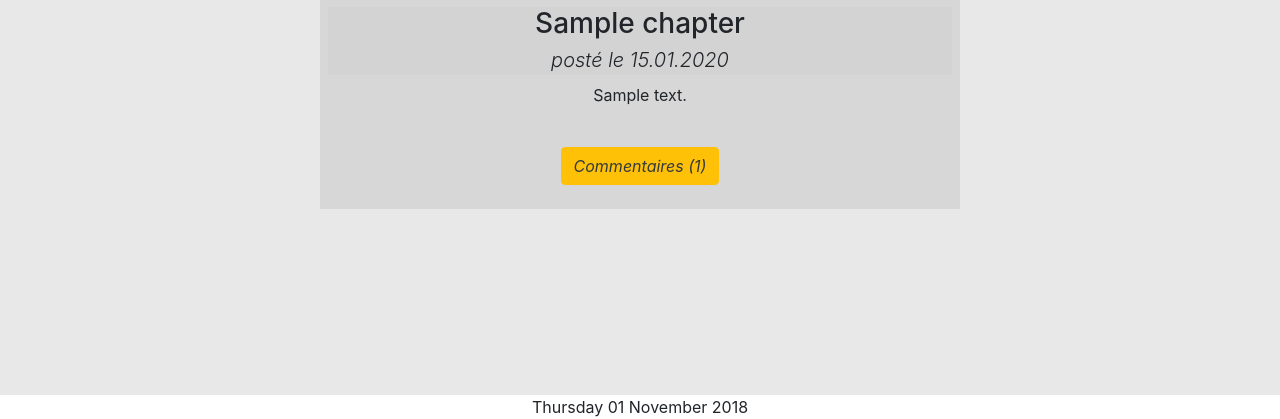
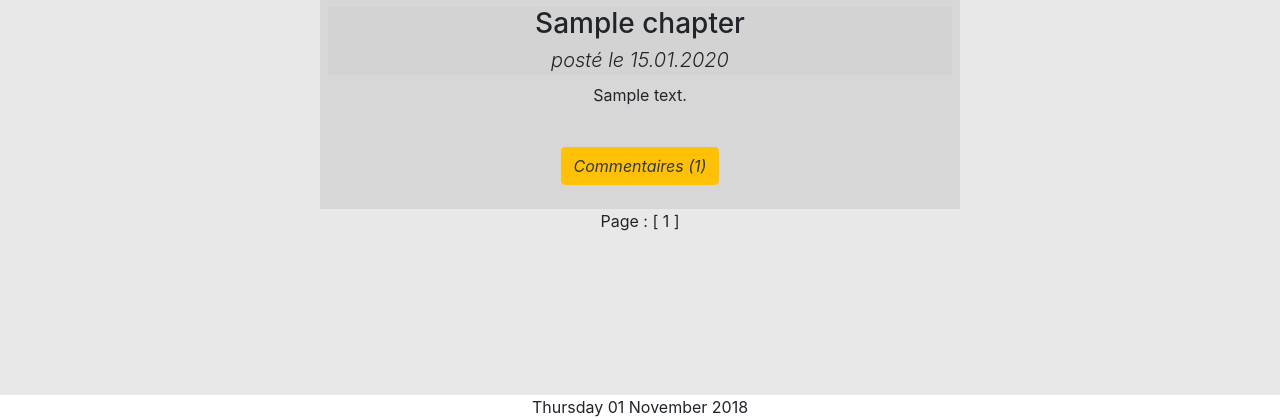
Before and after one commit to maguoi/BlogP4, a PHP site: page /index.php in a window 1280 px wide. Shown: the part 381-800 px from the top of the page. Run offline with PHP 8.4, Linux system fonts and the light colour scheme; tables that the repository leaves empty or names only in its code hold one stand-in row (values such as "Sample post").

Commit message:
add paging to list chapter

```diff
--- a/controller/backend.php
+++ b/controller/backend.php
@@ -5,10 +5,12 @@ require_once('model/CommentManager.php');
 require_once('model/UserManager.php');
 
 
-function homeAdmin()
+function homeAdmin($pageActuelle)
 {
 	$chapterManager = new ChapterManager();
-	$chapters = $chapterManager->getChapters();
+	$nombreDePages = $chapterManager->paginationChapters();
+	$chapterManager = new ChapterManager();
+	$chapters = $chapterManager->getChapters($pageActuelle);
 	$chapterManager = new ChapterManager();
 	$ulChapters = $chapterManager->getHeaderChapters();
 	$commentManager = new CommentManager();
@@ -16,14 +18,22 @@ function homeAdmin()
 	$userManager = new UserManager();
 	$countUsers = $userManager->countUsers();
 
-	require('view/backend/liChaptersTemplate.php');
-	require('view/backend/successLogin.php');
+	if ($pageActuelle>$nombreDePages || $pageActuelle<= 0) {
+			listChaptersBack(1);
+		}
+	else
+	{
+		require('view/backend/liChaptersTemplate.php');
+		require('view/backend/listChaptersView.php');
+	}
 }
 
-function listChaptersBack()
+function listChaptersBack($pageActuelle)
 {
 	$chapterManager = new ChapterManager();
-	$chapters = $chapterManager->getChapters();
+	$nombreDePages = $chapterManager->paginationChapters();
+	$chapterManager = new ChapterManager();
+	$chapters = $chapterManager->getChapters($pageActuelle);
 	$chapterManager = new ChapterManager();
 	$ulChapters = $chapterManager->getHeaderChapters();
 	$commentManager = new CommentManager();
@@ -32,11 +42,14 @@ function listChaptersBack()
 	$countUsers = $userManager->countUsers();
 
 
-	require('view/backend/liChaptersTemplate.php');
-	require('view/backend/listChaptersView.php');
-
-
-
+	if ($pageActuelle>$nombreDePages || $pageActuelle<= 0) {
+			listChaptersBack(1);
+		}
+	else
+	{
+		require('view/backend/liChaptersTemplate.php');
+		require('view/backend/listChaptersView.php');
+	}
 }
 
 function chapterBack()
@@ -115,7 +128,7 @@ function getUser($login)
 			$_SESSION['login'] = $login;
 			$_SESSION['group'] = $result['id_groupe'];
 			echo "<p class='fixed-top position-relative text-success'> Connexion réussie ! </p>";
-			homeAdmin();
+			homeAdmin(1);
 
 		}
 		else {
--- a/controller/frontend.php
+++ b/controller/frontend.php
@@ -6,27 +6,43 @@ require_once('model/UserManager.php');
 
 // functions about chapters
 
-function listChapters()
+function listChapters($pageActuelle)
 {
 	$chapterManager = new ChapterManager();
-	$chapters = $chapterManager->getChapters();
+	$nombreDePages = $chapterManager->paginationChapters();
+	$chapterManager = new ChapterManager();
+	$chapters = $chapterManager->getChapters($pageActuelle);
 	$chapterManager = new ChapterManager();
 	$ulChapters = $chapterManager->getHeaderChapters();
 
-	require('view/frontend/liChaptersTemplate.php');
-	require('view/frontend/listChaptersView.php');
+	if ($pageActuelle>$nombreDePages || $pageActuelle<= 0) {
+		listChapters(1);
+	}
+	else
+	{
+		require('view/frontend/liChaptersTemplate.php');
+		require('view/frontend/listChaptersView.php');
+	}
 
 }
-function logOut()
+function logOut($pageActuelle)
 {
 	$chapterManager = new ChapterManager();
-	$chapters = $chapterManager->getChapters();
+	$nombreDePages = $chapterManager->paginationChapters();
+	$chapterManager = new ChapterManager();
+	$chapters = $chapterManager->getChapters($pageActuelle);
 	$chapterManager = new ChapterManager();
 	$ulChapters = $chapterManager->getHeaderChapters();
 	session_destroy();
 
-	require('view/frontend/liChaptersTemplate.php');
-	require('view/frontend/logOut.php');
+	if ($pageActuelle>$nombreDePages || $pageActuelle<= 0) {
+		listChapters(1);
+	}
+	else
+	{
+		require('view/frontend/liChaptersTemplate.php');
+		require('view/frontend/logOut.php');
+	}
 
 }
 
--- a/index.php
+++ b/index.php
@@ -16,21 +16,27 @@ try {
 				}
 			}
 			elseif($_GET['action'] == 'listChapters') {
-				listChaptersBack();
+				if (isset($_GET['page'])) {
+					$pageActuelle = intval($_GET['page']);
+					listChaptersBack($pageActuelle);
+				}
+				else{
+					listChaptersBack(1);
+				}
 			}
 			elseif ($_GET['action'] == 'logOut') {
-				logOut();
+				logOut(1);
 			}
 			elseif ($_GET['action'] == 'reportComment') {
 				reportComment();
 				echo "<p class='fixed-top position-relative text-success'> Commentaire signalé ! </p>";
-				listChaptersBack();
+				listChaptersBack(1);
 			}
 			elseif ($_GET['action'] == 'loginQuestion') {
-				listChaptersBack();
+				listChaptersBack(1);
 			}
 			elseif ($_GET['action'] == 'connexionArea') {
-				listChaptersBack();
+				listChaptersBack(1);
 			}
 			elseif ($_GET['action'] == 'addComment') {
 				if(isset($_GET['id']) && $_GET['id'] > 0) {
@@ -63,11 +69,11 @@ try {
 				}
 				elseif($_GET['action'] == 'editChapter') {
 					editChapter();
-					listChaptersBack();
+					listChaptersBack(1);
 				}
 				elseif ($_GET['action'] == 'eraseChapter') {
 					eraseChapter();
-					listChaptersBack();
+					listChaptersBack(1);
 				}
 				elseif ($_GET['action'] == 'editComments') {
 					listReportComments();
@@ -97,7 +103,7 @@ try {
 						editUsers();
 					}
 					else {
-						listChaptersBack();
+						listChaptersBack(1);
 					}
 				}
 				elseif ($_GET['action'] == 'eraseUser') {
@@ -108,7 +114,13 @@ try {
 		}
 		else { // espace non-membre
 			if ($_GET['action'] == 'listChapters') {
-				listChapters();
+				if (isset($_GET['page'])) {
+					$pageActuelle = intval($_GET['page']);
+					listChapters($pageActuelle);
+				}
+				else{
+					listChapters(1);
+				}
 			}
 			elseif ($_GET['action'] == 'connexionArea') {
 				connexionArea();
@@ -152,12 +164,18 @@ try {
 				controlChapter();
 			}
 			elseif ($_GET['action'] == 'logOut') {
-				logOut();
+				logOut(1);
 			}
 		}
 	}
 	else {
-		listChapters();
+		if (isset($_GET['page'])) {
+			$pageActuelle = intval($_GET['page']);
+			listChapters($pageActuelle);
+		}
+		else{
+			listChapters(1);
+		}
 	}
 }
 catch (Exception $e) {
--- a/model/ChapterManager.php
+++ b/model/ChapterManager.php
@@ -6,10 +6,13 @@ require_once("model/Manager.php");
 
 class ChapterManager extends Manager
 {
-	public function getChapters()
+	public function getChapters($pageActuelle)
 	{
+		$chapitresParPage=5;
+		$premiereEntree=($pageActuelle-1)*$chapitresParPage;
+
 		$db = $this->dbConnect();
-		$req = $db->query('SELECT b.id, b.title, b.content, DATE_FORMAT(b.creation_date, GET_FORMAT(DATE, "EUR")) AS creation_date, COUNT(c.id) AS nb_coms FROM chapters AS b LEFT JOIN comments AS c ON c.chapter_id = b.id GROUP BY id ORDER BY b.id');
+		$req = $db->query('SELECT b.id, b.title, b.content, DATE_FORMAT(b.creation_date, GET_FORMAT(DATE, "EUR")) AS creation_date, COUNT(c.id) AS nb_coms FROM chapters AS b LEFT JOIN comments AS c ON c.chapter_id = b.id GROUP BY id ORDER BY b.id LIMIT '.$premiereEntree.', '.$chapitresParPage.'');
 
 		return $req;
 	}
@@ -68,5 +71,22 @@ class ChapterManager extends Manager
 		return $eraseChapter;
 	}
 
-	//erase chapter and comments chapter
+	public function paginationChapters()
+	{
+		$chapitresParPage = 5;
+
+
+		$db = $this->dbConnect();
+		$retour_total = $db->query('SELECT id AS total FROM chapters');
+		$total = $retour_total->rowCount();
+
+
+		$nombreDePages = ceil($total/$chapitresParPage);
+
+		return $nombreDePages;
+
+
+	}
+
+
 }
--- a/view/frontend/listChaptersView.php
+++ b/view/frontend/listChaptersView.php
@@ -37,6 +37,19 @@ while ($data = $chapters->fetch())
 <?php
 }
 $chapters->closeCursor();
+echo '<p align="center">Page : ';
+for($i=1; $i<=$nombreDePages; $i++)
+{
+	if($i ==$pageActuelle)
+	{
+		echo ' [ '.$i.' ] ';
+	}
+	else
+	{
+		echo ' <a href="index.php?action=listChapters&page='.$i.'">'.$i.'</a> ';
+	}
+}
+echo '</p>';
 ?>
 <?php $content = ob_get_clean(); ?>
 
```
Also changed, not shown: view/backend/listChaptersView.php (+13 -0 lines), view/backend/successLogin.php (+13 -0 lines), view/frontend/logOut.php (+13 -0 lines).
